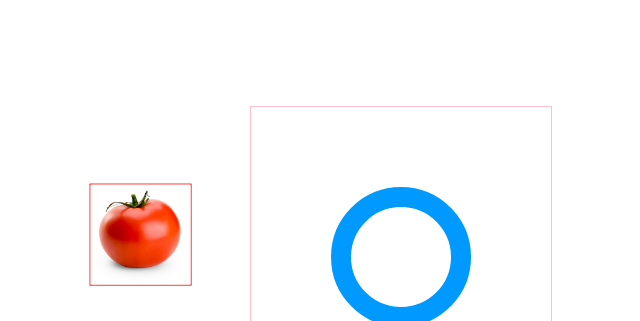
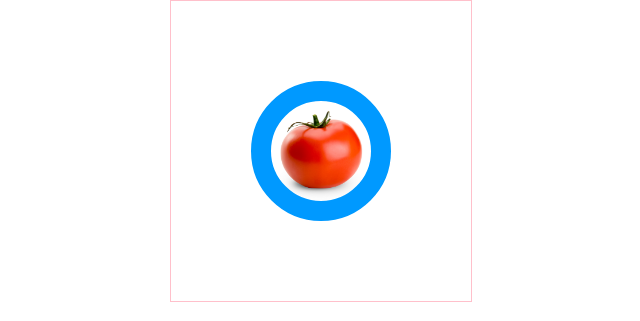
Before and after one commit to BriGuy520/Pomodoro-Timer, a website: page src/index.html in a window 1280 px wide. Shown: the top 321 px of the page, without its empty margins (310-950 px from the left). Drawn offline with Linux system fonts and the light colour scheme.

Commit message:
got the tomato image to sit in the middle of the svg circle

```diff
--- a/src/index.html
+++ b/src/index.html
@@ -8,8 +8,9 @@
     </head>
     <body>
         <div class="container">
-            <img src="./img/red-tomato.jpg" alt="tomato" class="tomato">
+
             <div class="player-container">
+                    <img src="./img/red-tomato.jpg" alt="tomato" class="tomato">
                 <svg class="track-outline" width="300" height="300"  fill="none" xmlns="http://www.w3.org/2000/svg">
                     <circle cx="150" cy="150" r="60" stroke="#0099ff" stroke-width="20"/>
                 </svg>
--- a/src/style.css
+++ b/src/style.css
@@ -6,14 +6,11 @@ body {
 }
 
 .tomato {
-  top: 0;
-  left: 0;
-  position: relative;
+  display: block;
+  position: fixed;
   max-height: 100px;
   max-width: 100px;
-  margin: 0 auto;
-  transform: translate(78%, 180%);
-  border: solid 1px red;
+  transform: translate(102%, 105%);
 }
 
 .clock {
@@ -22,7 +19,7 @@ body {
 }
 
 .player-container {
-  width: 25%;
+  width: 50%;
   margin: 0 auto;
   position: relative;
   top: 0;
```
